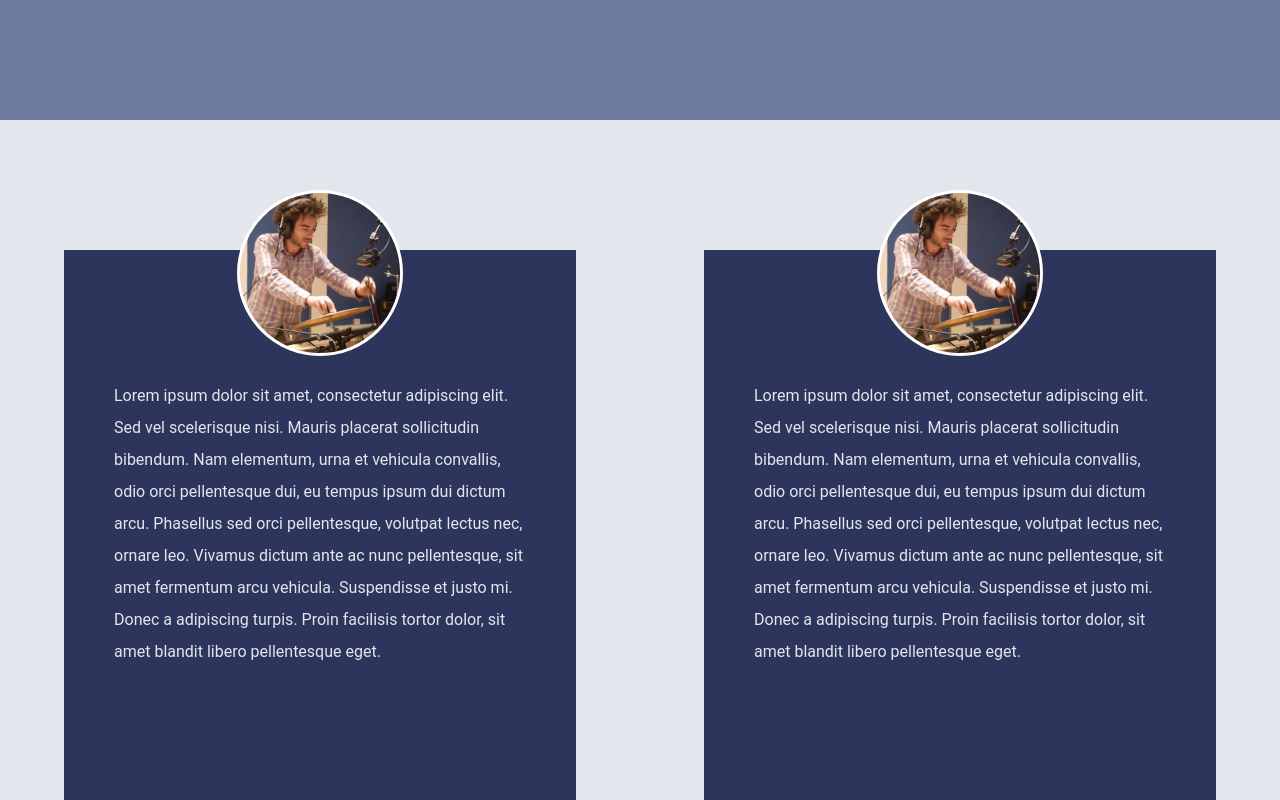
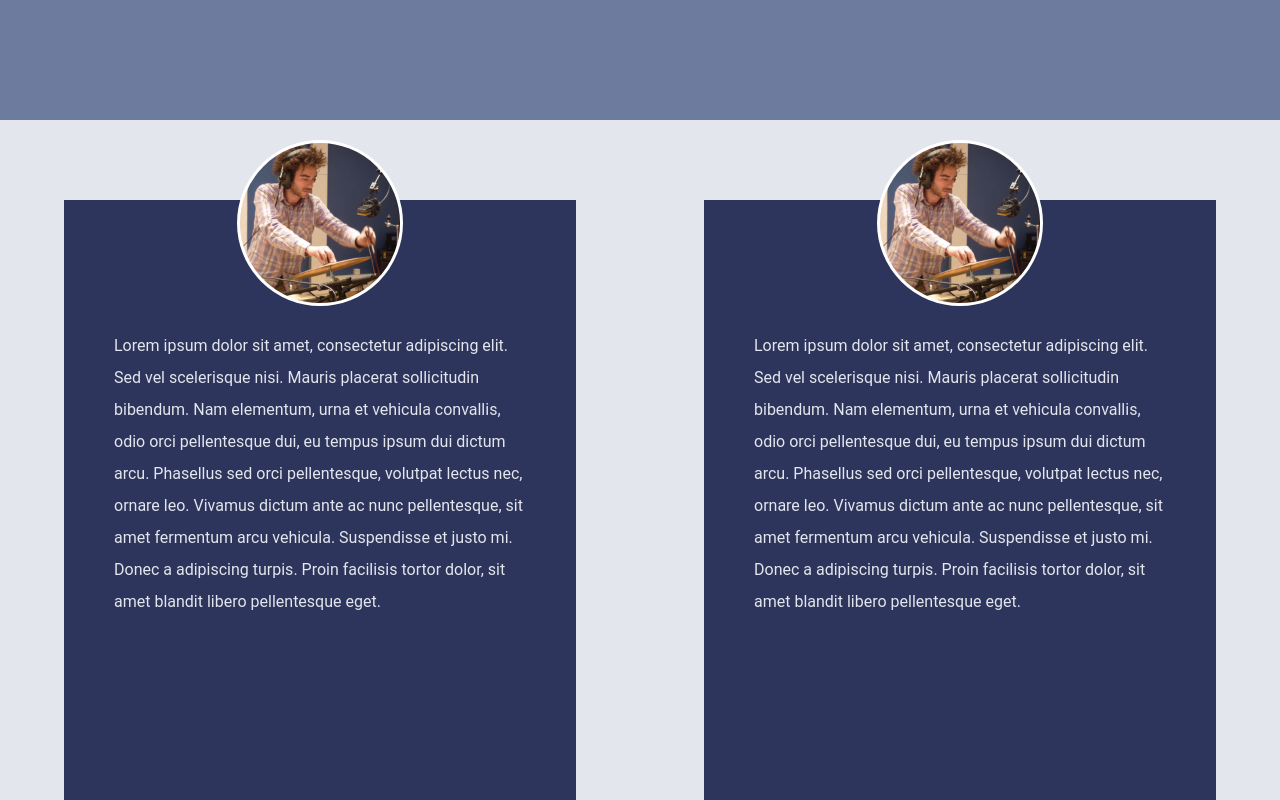
Before and after one commit to Klescouar/Manatee-Music, a website: page src/app/index.html in a window 1280 px wide. Shown: the part 2440-3240 px from the top of the page. Drawn offline with nearby package versions, Linux system fonts and the light colour scheme; files that its build step writes are made by us from their sources; files whose address does not match are found by name; a web font is replaced by a local one.

Commit message:
Fix height  problem

```diff
--- a/src/app/scss/home.scss
+++ b/src/app/scss/home.scss
@@ -55,17 +55,17 @@
     }
 
     .bio-perso {
-        height: 100vh;
+        min-height: 100vh;
         display: flex;
         justify-content: space-around;
-        align-items: flex-end;
+        align-items: flex-start;
 
         .bio-box {
             position: relative;
             color: rgb(227,230,236);
             width: 40%;
-            height: 80vh;
-            margin-bottom: 30px;
+            min-height: 80vh;
+            margin-top: 80px;
             background-color: rgb(45,53,93);
 
             p {
```
Also changed, not shown: dist/app/css/home.css.
